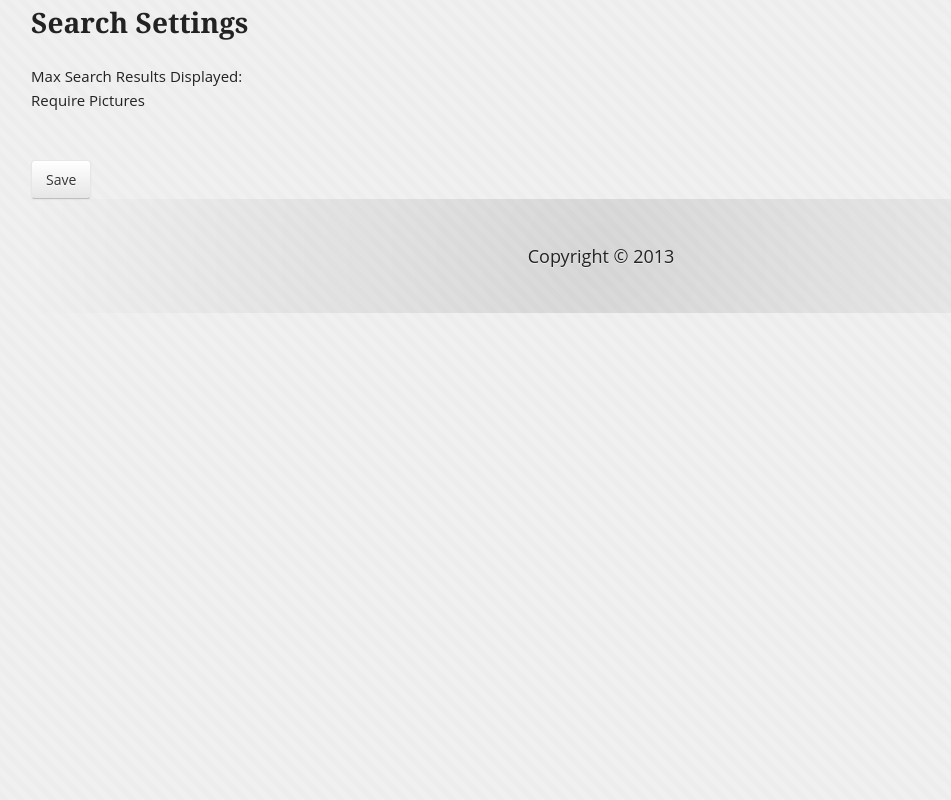
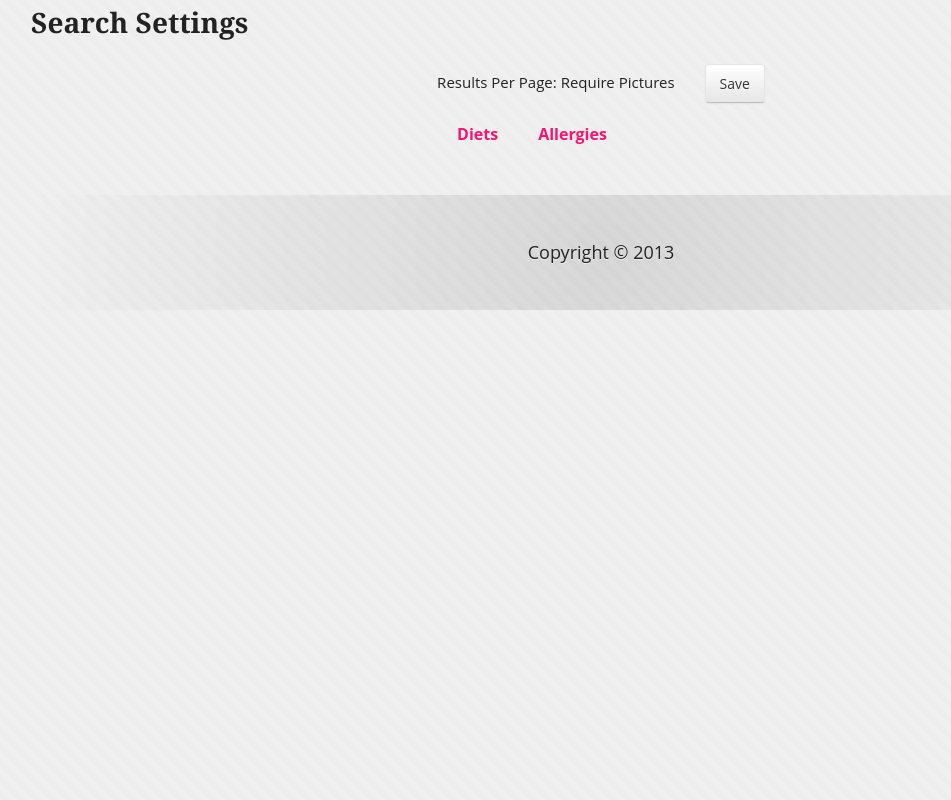
Before and after one commit to wilson0xb4/ajw-recipe-search, a PHP site: template application/views/settings_view.php in a window 1280 px wide. Shown: the whole page, without its empty margins (39-990 px from the left). Run offline with PHP 8.4, Linux system fonts and the light colour scheme; the template is opened without the code that fills it, so the values that code supplies are empty; some libraries are stand-ins or nearby versions.

Commit message:
settings page organized

```diff
--- a/application/views/settings_view.php
+++ b/application/views/settings_view.php
@@ -1,50 +1,50 @@
-<h1>Search Settings</h1>
 
-<?php echo validation_errors(); ?>
-
-<?php if($this->session->flashdata('infomessage')) {
-    // add style
-    echo $this->session->flashdata('infomessage');
-} ?>
 
 <?php
 echo form_open('ajw/settings');
+echo '';
 
+echo '<h1>Search Settings</h1>';
+
+echo validation_errors();
+if($this->session->flashdata('infomessage')) {
+    // add style
+    echo $this->session->flashdata('infomessage');
+}
+
+
+
+
+echo '<div class="settings_container">';
+
+    echo '<div class="settings_row">';
         $data = array('name' => 'maxResults','placeholder' => 10,'value' => $settings['maxResults']);
-//echo form_label('Max Search Results Displayed: ', 'maxResults');
-echo 'Max Search Results Displayed: ' . form_input($data) . '<br>';
+        echo 'Results Per Page: ' . form_input($data);
 
-//echo form_label('Require Pictures', 'requirePictures');
-echo form_checkbox('requirePictures', 'accept', $settings['requirePictures']) . ' Require Pictures<br><br>';
+        echo form_checkbox('requirePictures', 'accept', $settings['requirePictures']) . ' Require Pictures';
+        echo '<input type="submit" value="Save">';
+    echo '</div>';
 
-echo form_label('Diets: ', 'allowedDiet');
+    echo '<div class="settings_row">';
+        echo '<div class="column">';
+            echo '<h4>Diets</h4>'; //form_label('Diets: ', 'allowedDiet');
             foreach ($settings['diet'] as $diet) {
                 echo form_checkbox('diet_' . ($diet['id']), 'accept', $settings['diet_' . $diet['id']]) . ' ' . $diet['longDescription'] . '<br>';
             }
+        echo '</div>';
 
-
-echo '<br>' . form_label('Allergies: ', 'allowedAllergy');
+        echo '<div class="column">';
+            echo '<h4>Allergies</h4>'; //form_label('Allergies: ', 'allowedAllergy');
             foreach ($settings['allergy'] as $allergy) {
                 echo form_checkbox('allergy_' . ($allergy['id']), 'accept', $settings['allergy_' . $allergy['id']]) . ' ' . $allergy['longDescription'] . '<br>';
             }
-/*
-echo form_label('Allergies: ', 'allowedAllergy');
-foreach ($settings['allergy'] as $allergy) {
+        echo '</div>';
 
-    if ($allergy['id'] = NULL) {
-        $allergy['id'] = FALSE;
-    }
-    echo form_checkbox($allergy['id'], 'accept', $allergy['id']) . ' ' . $allergy['longDescription'] . '<br>';
-    //echo $allergy['shortDescription'] . '<br>';
-}
-*/
-
-
+        echo '<div class="column">';
             if (isset($settings['exclusions'])) {
 
-            echo '<aside class="widget">';
-                echo '<h3 class="widget-title">Excluded Ingredients</h3>';
-
+                //echo '<aside class="widget">';
+                    echo '<h4>Excluded Ingredients</h4>';
 
                         foreach ($settings['exclusions'] as $excludedIngredient) {
                             echo '<a href="' . site_url('ajw/includeIngredient/'
@@ -52,10 +52,15 @@
                                              . urldecode($excludedIngredient) . '<br>';
                         }
 
-            echo '</aside> <!-- .widget -->';
+                //echo '</aside> <!-- .widget -->';
             }
+
+        echo '</div>';
+    echo '</div>';
+
+echo '</div>';
 
 ?>
 
-    <input type="submit" value="Save">
+
 </form>
--- a/css/style.css
+++ b/css/style.css
@@ -1484,7 +1484,7 @@
     display: none;
 }
 
-.filter_container {
+.filter_container, .settings_container {
     display: table;
     margin-left: auto;
     margin-right: auto;
@@ -1496,13 +1496,14 @@
     margin-right: auto;
 }
 
-.filter {
+.filter, .column {
     display: table-cell;
     padding: 20px;
-}
-
-.filter h4 {
-        margin-top: 0px;
+    text-align: left;
+}
+
+.filter h4{
+    margin-top: 0px;
     padding-top: 0px;
 }
 .filter ul {
@@ -1512,3 +1513,17 @@
     margin: 0;
     padding: 0;
 }
+
+.settings_row {
+    text-align: center;
+
+}
+
+.settings_container input[type="submit"] {
+    margin-left: 30px;
+}
+.settings_container input[type="text"] {
+    margin-right: 30px;
+    width: 50px;
+    text-align: center;
+}
```
Lines whose indentation alone changed are shown as unchanged.
